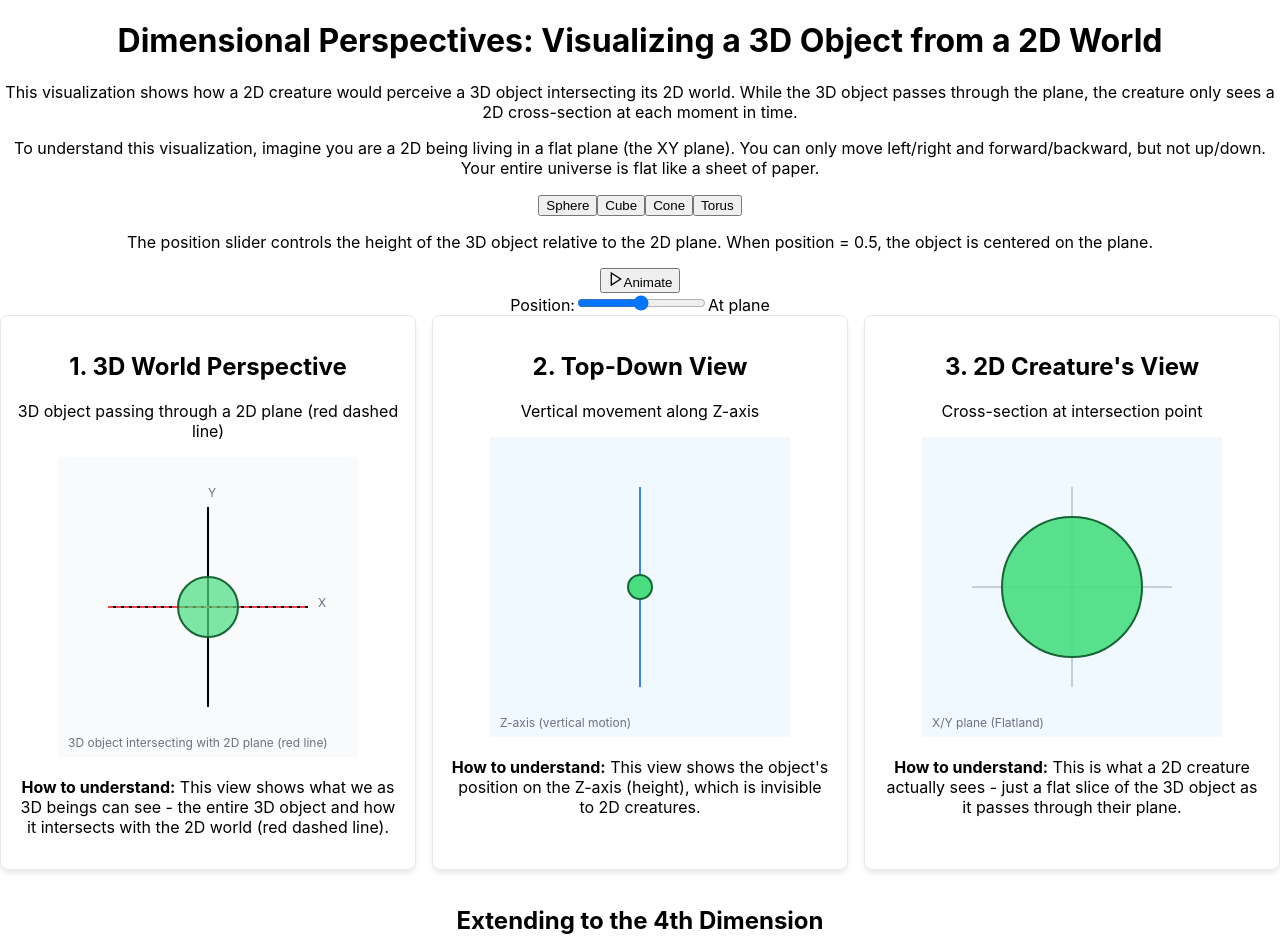
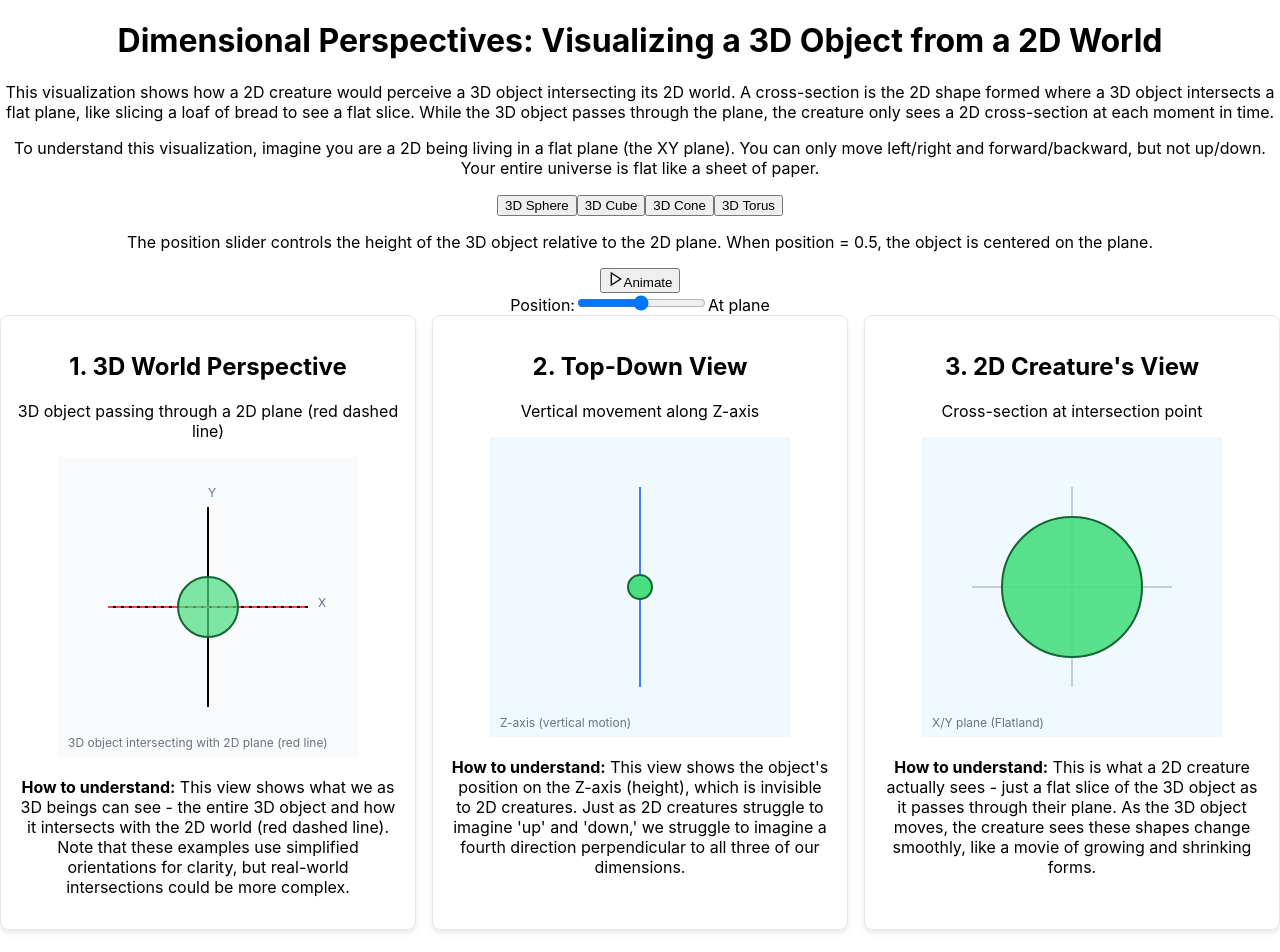
Before and after one commit to mithunmanohar/dimensional-perspectives, a React (Create React App) app: page / in a window 1280 px wide. Shown: the top 952 px of the page. Built offline with nearby package versions, Linux system fonts and the light colour scheme.

Commit message:
Updated panel layout to horizontal alignment

```diff
--- a/src/components/DimensionalPerspectives.js
+++ b/src/components/DimensionalPerspectives.js
@@ -420,7 +420,8 @@ const DimensionalPerspectives = () => {
       <h1 className="text-2xl font-bold text-center mb-2">Dimensional Perspectives: Visualizing a 3D Object from a 2D World</h1>
 
       <p className="text-center mb-2">
-        This visualization shows how a 2D creature would perceive a 3D object intersecting its 2D world. While the 3D
+        This visualization shows how a 2D creature would perceive a 3D object intersecting its 2D world. A cross-section is the 2D
+        shape formed where a 3D object intersects a flat plane, like slicing a loaf of bread to see a flat slice. While the 3D
         object passes through the plane, the creature only sees a 2D cross-section at each moment in time.
       </p>
 
@@ -437,28 +438,28 @@ const DimensionalPerspectives = () => {
             className={`px-4 py-2 rounded-full ${shape === 'sphere' ?
               'bg-black text-white' : 'bg-gray-200 hover:bg-gray-300'}`}
           >
-            Sphere
+            3D Sphere
           </button>
           <button
             onClick={() => handleShapeChange('cube')}
             className={`px-4 py-2 rounded-full ${shape === 'cube' ?
               'bg-black text-white' : 'bg-gray-200 hover:bg-gray-300'}`}
           >
-            Cube
+            3D Cube
           </button>
           <button
             onClick={() => handleShapeChange('cone')}
             className={`px-4 py-2 rounded-full ${shape === 'cone' ?
               'bg-black text-white' : 'bg-gray-200 hover:bg-gray-300'}`}
           >
-            Cone
+            3D Cone
           </button>
           <button
             onClick={() => handleShapeChange('torus')}
             className={`px-4 py-2 rounded-full ${shape === 'torus' ?
               'bg-black text-white' : 'bg-gray-200 hover:bg-gray-300'}`}
           >
-            Torus
+            3D Torus
           </button>
         </div>
 
@@ -545,7 +546,8 @@ const DimensionalPerspectives = () => {
           {renderPlanView()}
           <div className="mt-3 text-xs text-gray-600">
             <p><strong>How to understand:</strong> This view shows what we as 3D beings can see - the entire 3D object
-            and how it intersects with the 2D world (red dashed line).</p>
+            and how it intersects with the 2D world (red dashed line). Note that these examples use simplified orientations
+            for clarity, but real-world intersections could be more complex.</p>
           </div>
         </div>
 
@@ -572,7 +574,8 @@ const DimensionalPerspectives = () => {
           {renderTopDownView()}
           <div className="mt-3 text-xs text-gray-600">
             <p><strong>How to understand:</strong> This view shows the object's position on the Z-axis (height), which
-            is invisible to 2D creatures.</p>
+            is invisible to 2D creatures. Just as 2D creatures struggle to imagine 'up' and 'down,' we struggle to
+            imagine a fourth direction perpendicular to all three of our dimensions.</p>
           </div>
         </div>
 
@@ -599,7 +602,8 @@ const DimensionalPerspectives = () => {
           {renderCreatureView()}
           <div className="mt-3 text-xs text-gray-600">
             <p><strong>How to understand:</strong> This is what a 2D creature actually sees - just a flat slice of the
-            3D object as it passes through their plane.</p>
+            3D object as it passes through their plane. As the 3D object moves, the creature sees these shapes change
+            smoothly, like a movie of growing and shrinking forms.</p>
           </div>
         </div>
       </div>
```
